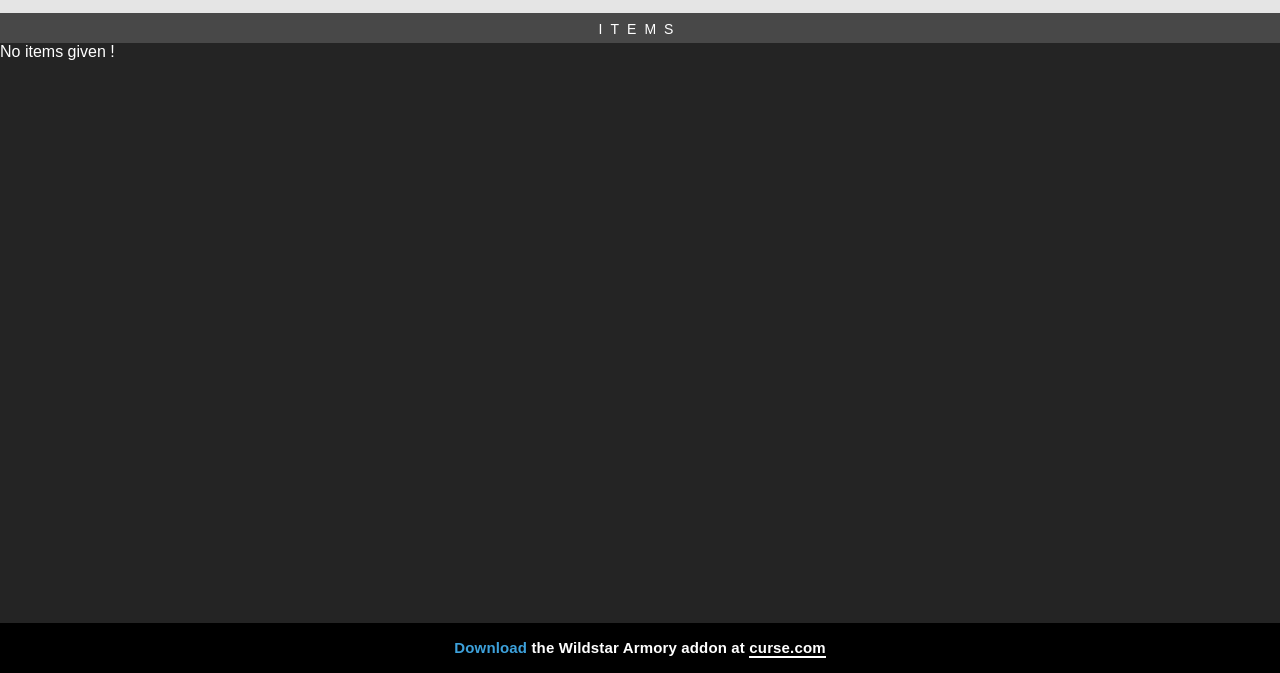
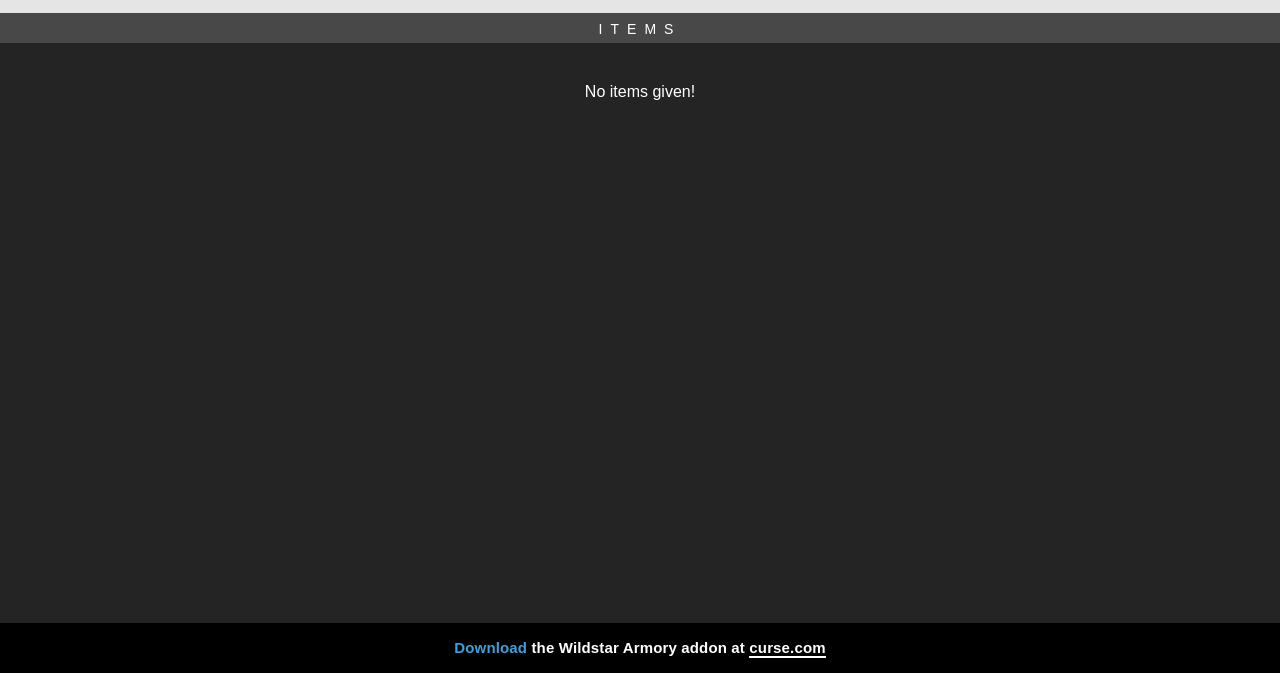
Before and after one commit to ws-armory/ws-armory.github.io, a plain HTML site: page index.html in a window 1280 px wide. Shown: the part 127-800 px from the top of the page. Drawn offline with Linux system fonts and the light colour scheme.

Commit message:
Add error styles

```diff
--- a/css/armory.css
+++ b/css/armory.css
@@ -180,3 +180,9 @@ a.item {
 	text-decoration: none;
 	font-size: 18px;
 }
+
+.error {
+	text-align: center;
+	padding: 20px;
+
+}
--- a/js/armory.js
+++ b/js/armory.js
@@ -117,7 +117,7 @@ function loadItems(obj){
 	    error = document.getElementById('error');
 
 	if (obj == null || Object.getOwnPropertyNames(obj).length === 0) {
-		error.innerHTML = "No items given !";
+		error.innerHTML = "No items given!";
 		return;
 	}
 
```
